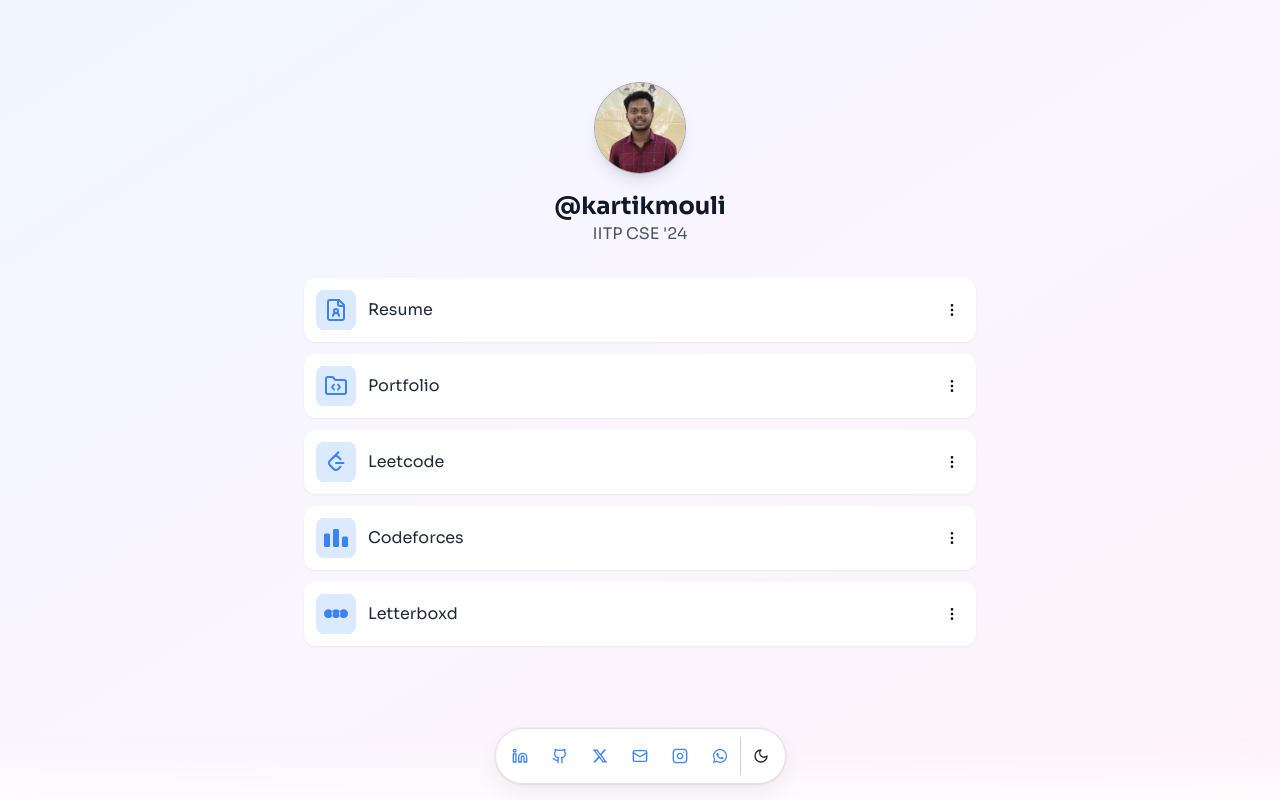
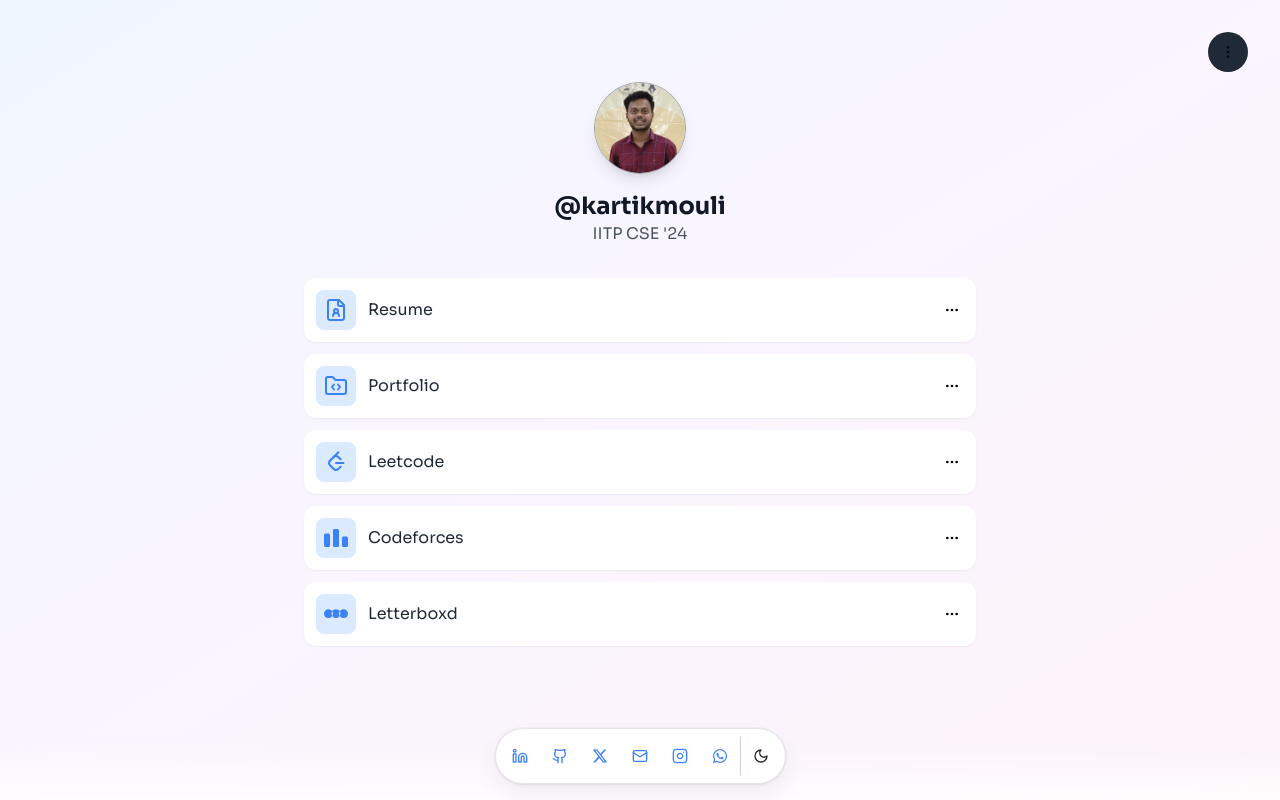
Before and after one commit to KartikMouli/LinkHub, a Next.js app: page / in a window 1280 px wide. Built offline with nearby package versions, Linux system fonts and the light colour scheme; no server answers.

Commit message:
add share linktree button

```diff
--- a/app/page.tsx
+++ b/app/page.tsx
@@ -7,6 +7,7 @@
 import { useEffect } from "react";
 import { useLinksStore } from "@/store/uselinkstore";
 import Navbar from "@/components/navbar";
+import ShareTree from "@/components/share-tree";
 
 export default function Home() {
 
@@ -29,15 +30,22 @@
   return (
     <div className="min-h-screen flex flex-col justify-center pb-14 pt-4 bg-gradient-to-br from-blue-50 via-purple-50 to-pink-50 dark:from-gray-900 dark:via-blue-900 dark:to-purple-900 px-4 sm:px-6 lg:px-8 transition-all duration-500">
 
+      {/* ShareTree positioned at the top-right corner */}
+      <div className="absolute top-4 right-4 p-2 md:p-4">
+        <ShareTree />
+      </div>
+
+
       {/* Main Content */}
-      <div className="flex flex-col items-center w-full max-w-4xl mx-auto gap-8">
+      <div className="flex flex-col max-w-2xl items-center w-full mx-auto gap-8">
         {/* Profile Section */}
         <motion.div
           initial={{ opacity: 0, y: -20 }}
           animate={{ opacity: 1, y: 0 }}
           transition={{ duration: 0.5 }}
-          className="text-center w-full"
+          className="text-center w-full "
         >
+
           {/* Profile Picture */}
           <div className="inline-flex justify-center mb-4">
             <div className="rounded-full border border-gray-400 dark:border-blue-500 shadow-lg">
--- a/components/link-modal.tsx
+++ b/components/link-modal.tsx
@@ -10,16 +10,17 @@
     DialogTrigger,
 } from "@/components/ui/dialog";
 
-import { EllipsisVertical } from "lucide-react";
+import { Ellipsis, EllipsisVertical } from "lucide-react";
 import { ShareButton } from "./share-button";
 import { SocialShareButtons } from "./social-share-buttons";
 
 
 interface LinkModalProps {
     link: { platform: string; url: string };
+    vertical?: boolean | false;
 }
 
-export default function LinkModal({ link }: LinkModalProps) {
+export default function LinkModal({ link, vertical }: LinkModalProps) {
     const [isCopied, setIsCopied] = useState(false);
 
     const handleCopy = () => {
@@ -30,7 +31,9 @@
     return (
         <Dialog>
             <DialogTrigger asChild>
-                <EllipsisVertical className="h-4 w-4 hover:cursor-pointer" />
+                {
+                    vertical ? <EllipsisVertical className="h-4 w-4 hover:cursor-pointer" /> : <Ellipsis className="h-4 w-4 hover:cursor-pointer" />
+                }
             </DialogTrigger>
 
             <DialogContent className="sm:max-w-md">
--- /dev/null
+++ b/components/share-tree.tsx
@@ -0,0 +1,13 @@
+import React from 'react'
+import LinkModal from './link-modal';
+
+
+function ShareTree() {
+    return (
+        <div className='h-10 w-10 bg-gray-800 rounded-full md:p-2 flex justify-center items-center'>
+            <LinkModal link={{ platform: "LinkTree", url: "https://kartiklinks.vercel.app" }} vertical />
+        </div>
+    )
+}
+
+export default ShareTree
```
